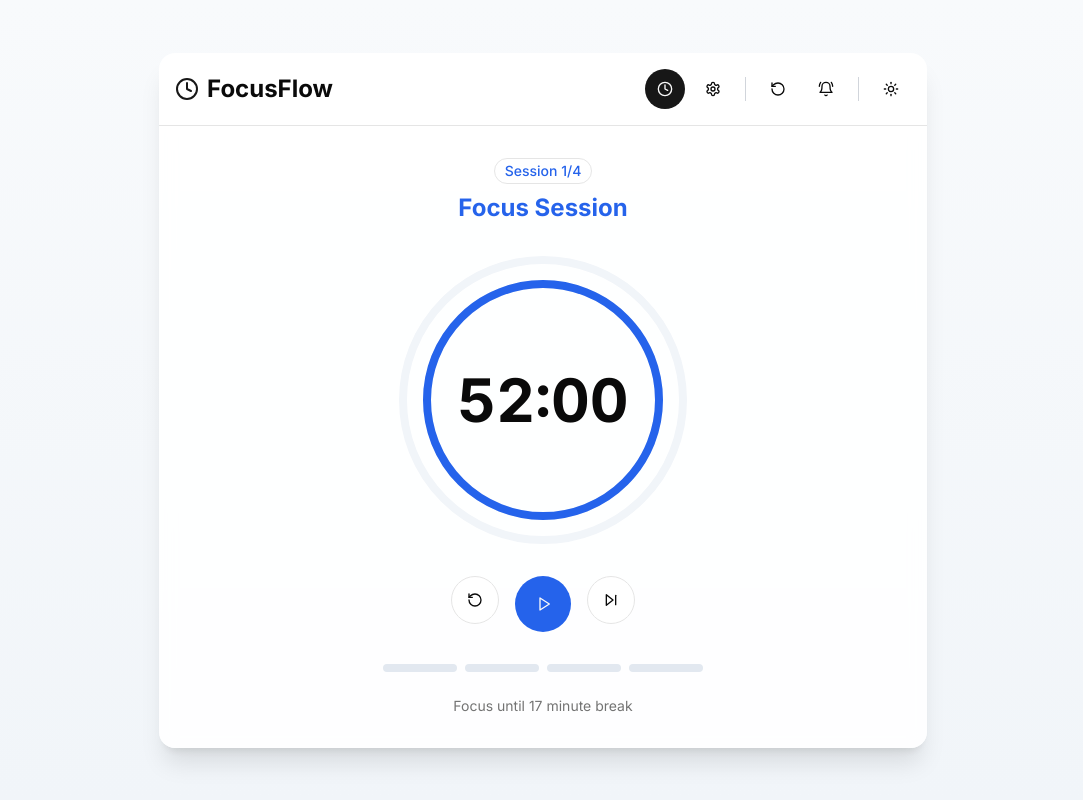
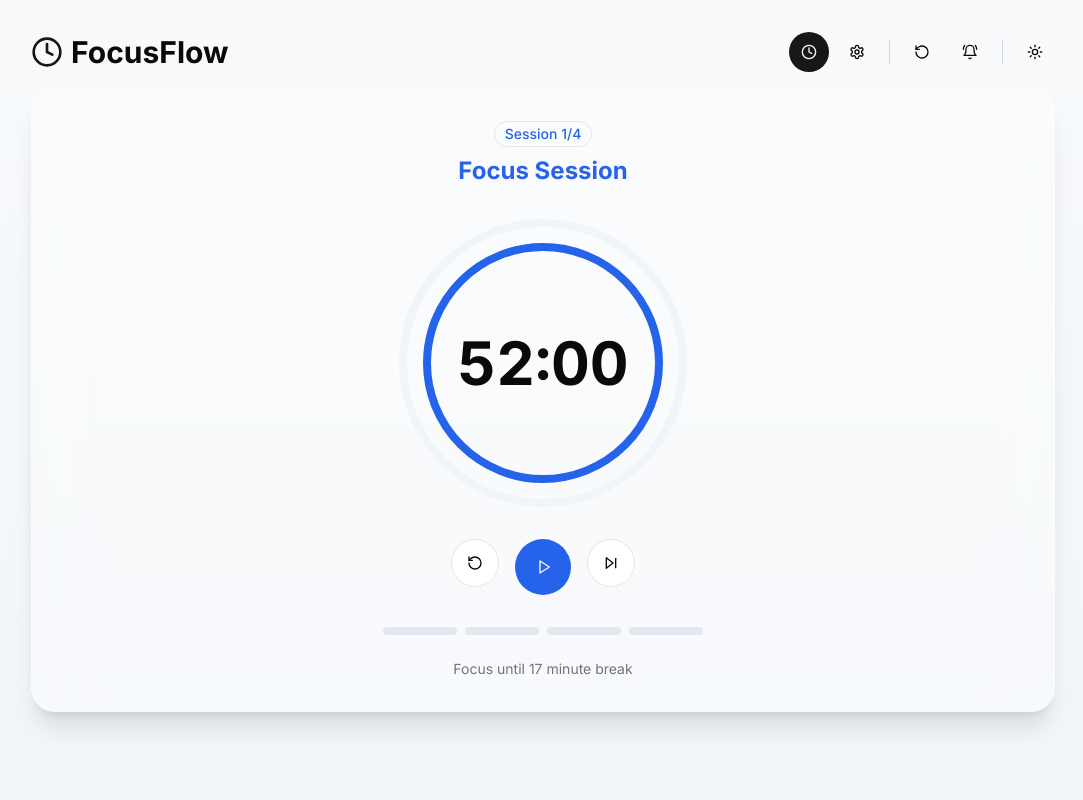
Before and after one commit to praveenakamrshadow/FocusFlow, a Next.js app: page / in a window 1280 px wide. Shown: the whole page, without its empty margins (97-1180 px from the left). Built offline with nearby package versions, Linux system fonts and the light colour scheme.

Commit message:
refactor(Home Page) : update layout and styling for improved UI, including header adjustments and enhanced button placements

```diff
--- a/app/page.tsx
+++ b/app/page.tsx
@@ -139,7 +139,7 @@ export default function Home() {
     };
 
     return (
-        <main className="min-h-screen bg-gradient-to-b from-slate-50 to-slate-100 dark:from-slate-950 dark:to-slate-900 flex flex-col items-center justify-center p-4">
+        <main className="min-h-screen bg-gradient-to-b from-slate-50 to-slate-100 dark:from-slate-950 dark:to-slate-900 flex flex-col items-center justify-start p-4">
             <audio
                 id="focusComplete"
                 src="/sounds/focus-complete.wav"
@@ -156,11 +156,10 @@ export default function Home() {
                 preload="auto"
             />
 
-            <Card className="w-full max-w-3xl shadow-xl border-0 bg-white/90 dark:bg-slate-900/90 backdrop-blur rounded-2xl">
-                <CardContent className="p-0">
-                    <div className="flex items-center justify-between p-4 border-b">
-                        <h1 className="text-2xl font-bold flex items-center gap-2">
-                            <Clock className="h-6 w-6 text-primary" />
+            <div className="w-full max-w-5xl">
+                <div className="flex items-center justify-between py-4">
+                    <h1 className="text-3xl font-bold flex items-center gap-2">
+                        <Clock className="h-8 w-8 text-primary" />
                         <span>FocusFlow</span>
                     </h1>
                     <div className="flex items-center gap-2">
@@ -174,9 +173,7 @@ export default function Home() {
                                                 : 'ghost'
                                         }
                                         size="icon"
-                                            onClick={() =>
-                                                setActiveTab('timer')
-                                            }
+                                        onClick={() => setActiveTab('timer')}
                                         className="rounded-full"
                                     >
                                         <Clock className="h-5 w-5" />
@@ -198,9 +195,7 @@ export default function Home() {
                                                 : 'ghost'
                                         }
                                         size="icon"
-                                            onClick={() =>
-                                                setActiveTab('settings')
-                                            }
+                                        onClick={() => setActiveTab('settings')}
                                         className="rounded-full"
                                     >
                                         <Settings className="h-5 w-5" />
@@ -265,6 +260,7 @@ export default function Home() {
                     </div>
                 </div>
 
+                <div className="backdrop-blur-xl bg-white/40 dark:bg-slate-900/40 rounded-3xl shadow-xl border border-white/20 dark:border-slate-700/30">
                     <Tabs
                         value={activeTab}
                         onValueChange={setActiveTab}
@@ -288,8 +284,8 @@ export default function Home() {
                             />
                         </TabsContent>
                     </Tabs>
-                </CardContent>
-            </Card>
+                </div>
+            </div>
         </main>
     );
 }
```
Lines whose indentation alone changed are shown as unchanged.
